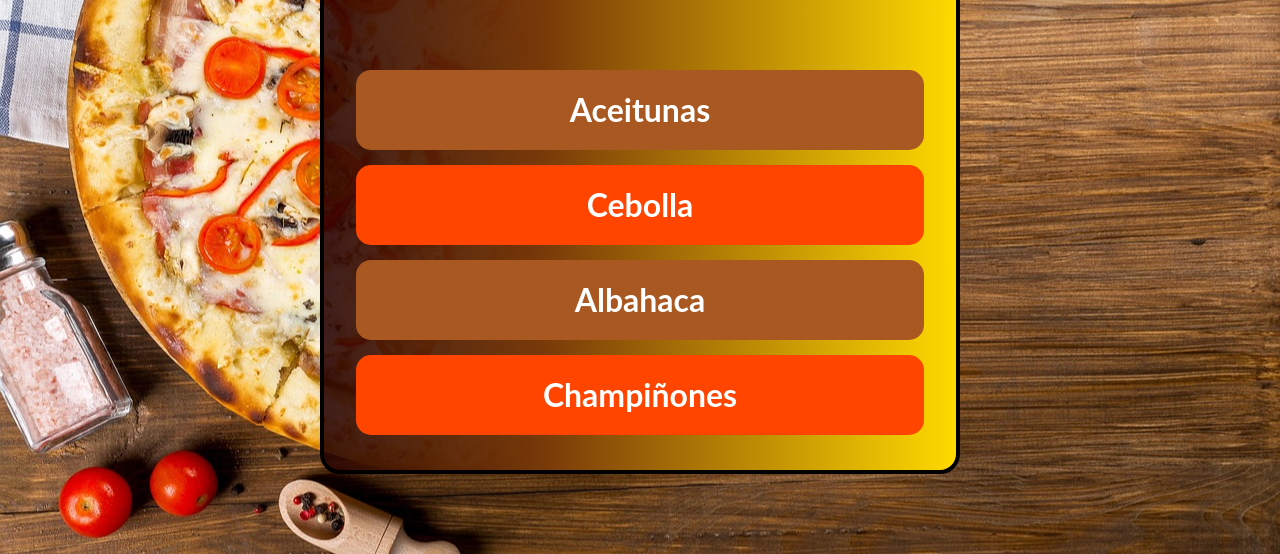
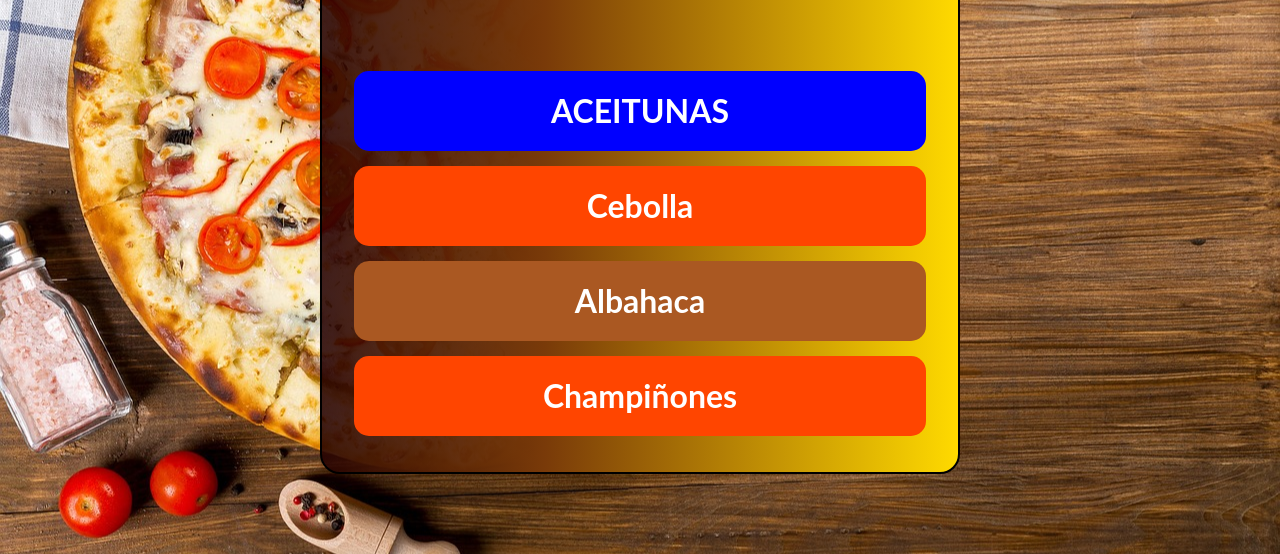
Before and after one commit to elCoco99/curso-dom-js, a plain HTML site: page pizza-topping/index.html in a window 1280 px wide. Shown: the part 246-800 px from the top of the page. Drawn offline with Linux system fonts and the light colour scheme.

Commit message:
agregar estilos css desde main.js

```diff
--- a/pizza-topping/main.js
+++ b/pizza-topping/main.js
@@ -1,5 +1,4 @@
-const titulo = document.getElementById('titulo')
-console.log('El tipo de dato del ById es ', typeof titulo)
+const topping = document.querySelector('.topping')
 
-const clase = document.getElementsByClassName('topping')
-console.log(clase[0])
+topping.style.backgroundColor = 'blue'
+topping.style.textTransform = 'uppercase'
--- a/pizza-topping/styles.css
+++ b/pizza-topping/styles.css
@@ -30,7 +30,7 @@ li {
   min-width: 80vh;
   max-width: 600px;
   background-color: white;
-  border: 4px solid black;
+  border: 2px solid black;
   border-radius: 20px;
   background: linear-gradient(90deg, rgba(36,0,0,0.8715861344537815) 0%, rgba(121,58,9,1) 35%, rgba(255,218,0,1) 100%);
 }
```
